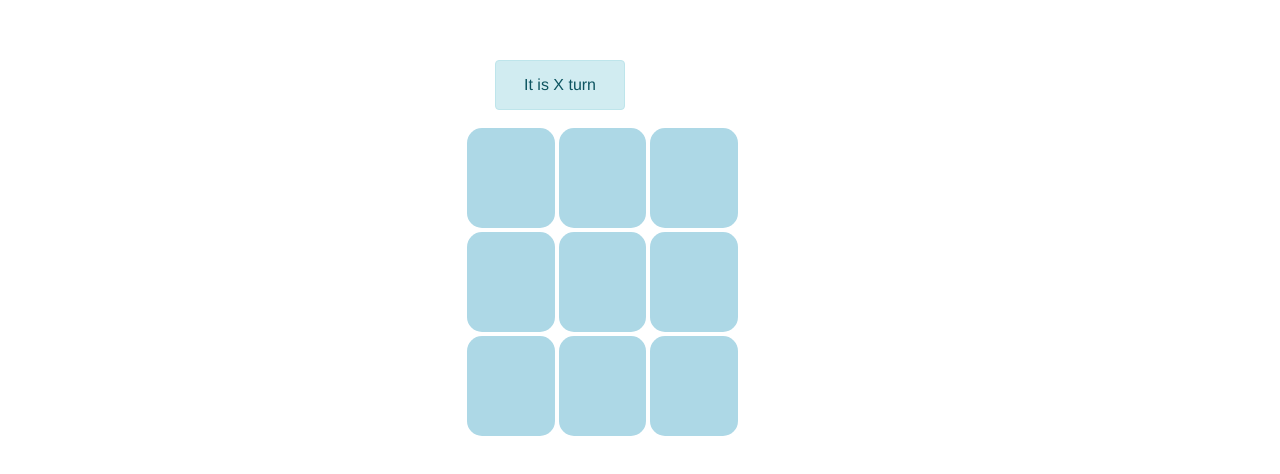
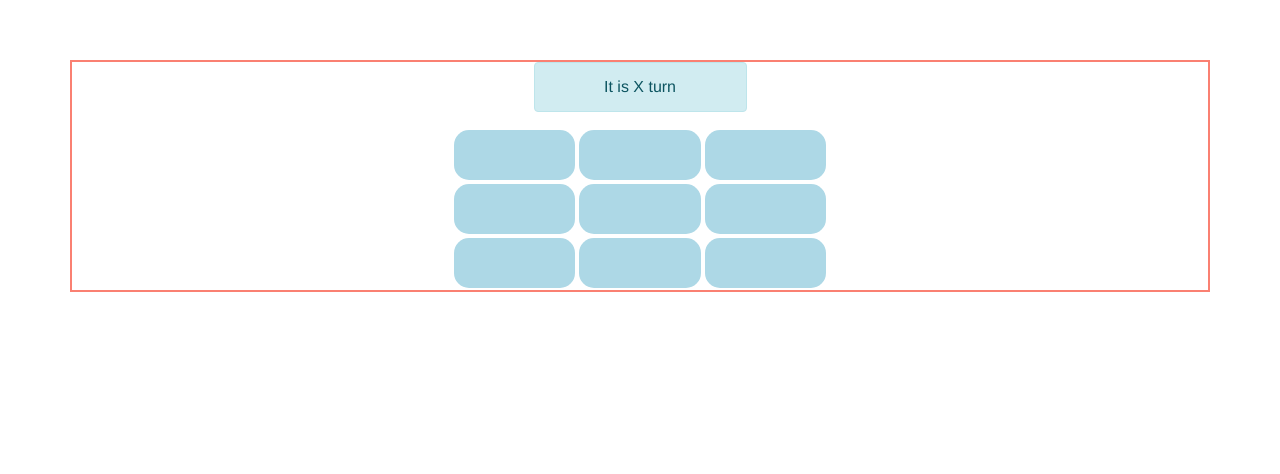
Before and after one commit to hjlemar/tictactoe, a Vue app: page /#/ in a window 1280 px wide. Shown: the top 474 px of the page. Built offline with nearby package versions, Linux system fonts and the light colour scheme.

Commit message:
Added styling and reset

```diff
--- a/src/App.vue
+++ b/src/App.vue
@@ -19,5 +19,6 @@ export default {
   text-align: center;
   color: #2c3e50;
   margin-top: 60px;
+  border: solid salmon 2px;
 }
 </style>
--- a/src/components/Board.vue
+++ b/src/components/Board.vue
@@ -1,7 +1,12 @@
 <template>
-  <div>
-    <info :status="status()"></info>
+  <div id="board">
+    <div class="row justify-content-center">
+      <info :status="status()"></info>
+    </div>
     <cell-grid :cells="cells" @cellSelected='cellSelected'></cell-grid>
+    <div class="row justify-content-center" v-if="gameWon()">
+      <button class="btn btn-primary" @click="reset">New Game</button>
+    </div>
   </div>
 </template>
 
@@ -68,6 +73,10 @@ export default {
         && this.cells[a] === this.cells[b]
         && this.cells[b] === this.cells[c];
     },
+    reset() {
+      this.player = 'X';
+      this.cells = Array.from({ length: 9 });
+    }
   },
 };
 </script>
--- a/src/components/Cell.vue
+++ b/src/components/Cell.vue
@@ -1,5 +1,5 @@
 <template>
-  <div  class="form-group">{{ token }}</div>
+  <div>{{ token }}</div>
 </template>
 
 <script>
@@ -10,10 +10,10 @@ export default {
 
 <style scoped>
     div {
-        width: 100px;
-        height: 100px;
-        background-color: lightblue;
-        margin: 2px;
-        border-radius: 15px;
+      width: 50px;
+      height: 50px;
+      background-color: lightblue;
+      margin: 2px;
+      border-radius: 15px;
     }
 </style>
--- a/src/components/CellGrid.vue
+++ b/src/components/CellGrid.vue
@@ -1,5 +1,5 @@
 <template>
-  <div id="cellgrid" class="form row">
+  <div id="cellgrid" class="row justify-content-center">
       <cell class="col-sm-3"
         v-for="(c,i) in cells" :token="cells[i]" :key="i"
         @click.native='cellSelected(i)'
@@ -27,7 +27,7 @@ export default {
 
 <style>
   #cellgrid {
-    width: 350px;
+
   }
 
 </style>
```
